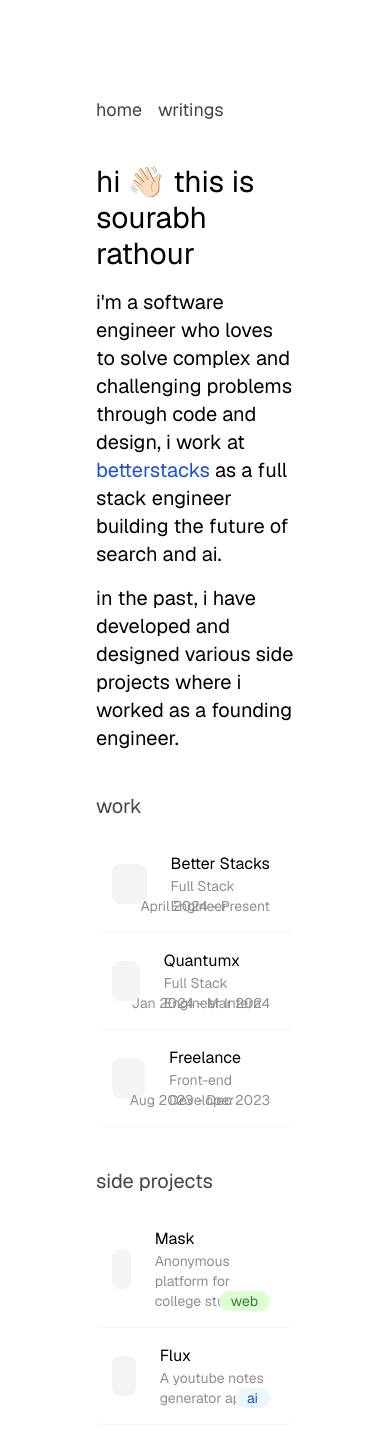
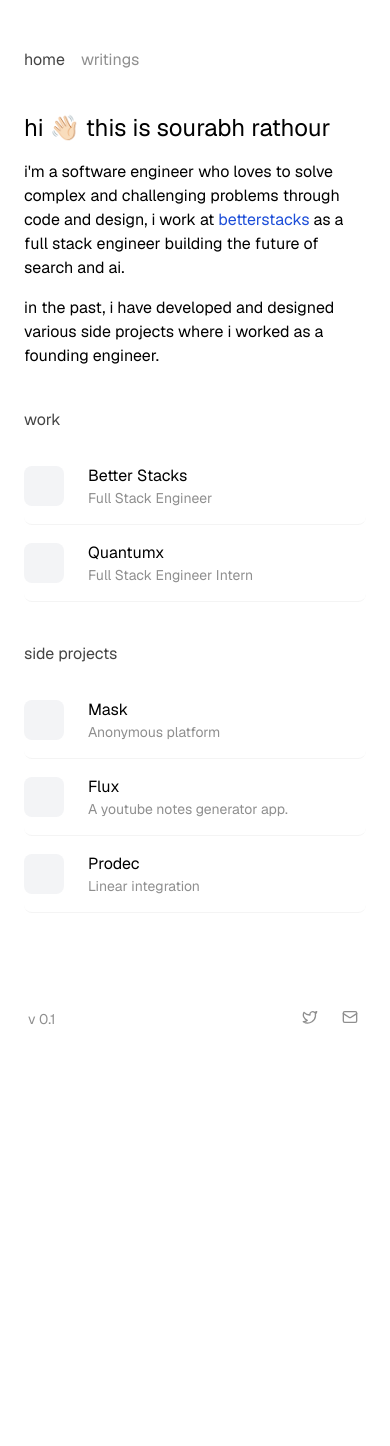
Before and after one commit to sourabhrathourr/portfolio, a Next.js app: page / in a window 390 px wide. Shown: the top 1446 px of the page. After the commit the page ends 1077 px from the top, so only its background shows below. Built offline with nearby package versions, Linux system fonts and the light colour scheme.

Commit message:
style: improving responsiveness in mobile devices

```diff
--- a/app/page.tsx
+++ b/app/page.tsx
@@ -1,28 +1,34 @@
+import Footer from "@/components/Footer";
 import Navbar from "@/components/Navbar";
 import ProjectSection from "@/components/ProjectSection";
 import WorkSection from "@/components/WorkSection";
 
 export default function Home() {
   return (
-    <main className="flex  l-0 r-0 m-auto flex-col xl:w-[45%] lg:w-[60%] antialiased  gap-4 p-24">
+    <main className="flex max-sm:px-6 max-sm:py-12  l-0 r-0 m-auto flex-col  xl:w-[45%] lg:w-[60%] antialiased  gap-4 p-24">
       <Navbar />
-      <h1 className="text-3xl antialiased mt-6 ">
+      <h1 className="text-3xl max-sm:text-2xl antialiased mt-6 ">
         hi 👋🏻 this is sourabh rathour
       </h1>
-      <p className="text-xl antialiased">
+      <p className="text-xl max-sm:text-base antialiased">
         i'm a software engineer who loves to solve complex and challenging
         problems through code and design, i work at
         <span className="text-blue-700 cursor-pointer"> betterstacks</span> as a
         full stack engineer building the future of search and ai.
       </p>
-      <p className="text-xl antialiased">
+      <p className="text-xl max-sm:text-base antialiased">
         in the past, i have developed and designed various side projects where i
         worked as a founding engineer.
       </p>
-      <h2 className="text-xl antialiased mt-6 text-[#444]">work</h2>
+      <h2 className="text-xl max-sm:text-base antialiased mt-6 text-[#444]">
+        work
+      </h2>
       <WorkSection />
-      <h2 className="text-xl antialiased mt-6 text-[#444]">side projects</h2>
+      <h2 className="text-xl max-sm:text-base antialiased mt-6 text-[#444]">
+        side projects
+      </h2>
       <ProjectSection />
+      <Footer />
     </main>
   );
 }
--- /dev/null
+++ b/components/Footer.tsx
@@ -0,0 +1,15 @@
+import { Twitter, Mail } from "lucide-react";
+
+const Footer = () => {
+  return (
+    <footer className="flex antialiased justify-between mt-20">
+      <span className="text-[#8F8F8F] ml-1 text-sm cursor-pointer">v 0.1</span>
+      <div className="flex gap-6 text-[#8F8F8F] mr-2">
+        <Twitter className="cursor-pointer" size={16} />
+        <Mail className="cursor-pointer" size={16} />
+      </div>
+    </footer>
+  );
+};
+
+export default Footer;
--- a/components/Navbar.tsx
+++ b/components/Navbar.tsx
@@ -1,9 +1,11 @@
 const Navbar = () => {
   return (
     <nav>
-      <ul className="flex gap-4 text-lg text-[#444]">
+      <ul className="flex gap-4 max-sm:text-base text-lg text-[#444]">
         <li className="cursor-pointer antialiased">home</li>
-        <li className="cursor-pointer antialiased">writings</li>
+        <li className="cursor-pointer antialiased text-[#444]/60 hover:text-[#444]">
+          writings
+        </li>
       </ul>
     </nav>
   );
--- a/components/ProjectSection.tsx
+++ b/components/ProjectSection.tsx
@@ -16,7 +16,7 @@ const projectData = [
   {
     id: 1,
     name: "Mask",
-    description: "Anonymous platform for college students",
+    description: "Anonymous platform",
     tag: "web",
     tagProp: "bg-[#DDFECE] text-[#3A7D44]",
   },
@@ -26,6 +26,13 @@ const projectData = [
     description: "A youtube notes generator app.",
     tag: "ai",
     tagProp: "bg-[#EAF7FE] text-[#1d4ed8]",
+  },
+  {
+    id: 2,
+    name: "Prodec",
+    description: "Linear integration",
+    tag: "ongoing",
+    tagProp: "bg-[#FEF3DC] text-[#6B4006]",
   },
 ];
 
@@ -41,16 +48,16 @@ const ProjectSection = () => {
 
 const ProjectCard = ({ project }: ProjectCardProps) => {
   return (
-    <div className="flex relative antialiased border-b border-[#8f8f8f]/10 py-4 px-4 rounded-lg cursor-pointer items-center gap-6 hover:bg-[#EDEDED]/30 hover:border-[#EDEDED]/30">
+    <div className="flex relative antialiased border-b border-[#8f8f8f]/10 py-4 px-4 max-sm:px-0 rounded-lg cursor-pointer items-center gap-6 hover:bg-[#EDEDED]/30 hover:border-[#EDEDED]/30">
       <BrandIcon />
       <div className="">
-        <h1 className="antialiased">{project.name}</h1>
+        <h1 className="antialiased text-base">{project.name}</h1>
         <p className="text-sm text-[#8F8F8F] antialiased">
           {project.description}
         </p>
       </div>
       <span
-        className={`absolute bottom-4 antialiased right-6 text-sm  ${project.tagProp}  px-3 rounded-full`}
+        className={`absolute bottom-4 max-sm:hidden antialiased right-6 text-sm  ${project.tagProp}  px-3 rounded-full`}
       >
         {project.tag}
       </span>
--- a/components/WorkSection.tsx
+++ b/components/WorkSection.tsx
@@ -24,12 +24,6 @@ const workData = [
     position: "Full Stack Engineer Intern",
     duration: "Jan 2024 - Mar 2024",
   },
-  {
-    id: 3,
-    company: "Freelance",
-    position: "Front-end Developer",
-    duration: "Aug 2023 - Dec 2023",
-  },
 ];
 
 const WorkSection = () => {
@@ -44,13 +38,13 @@ const WorkSection = () => {
 
 const WorkCard = ({ work }: WorkCardProps) => {
   return (
-    <div className="flex relative border-b border-[#8f8f8f]/10 py-4 px-4 rounded-lg cursor-pointer items-center gap-6 hover:bg-[#EDEDED]/30 hover:border-[#EDEDED]/30">
+    <div className="flex relative border-b border-[#8f8f8f]/10 py-4 px-4 max-sm:px-0 rounded-lg cursor-pointer items-center gap-6 hover:bg-[#EDEDED]/30 hover:border-[#EDEDED]/30">
       <BrandIcon />
       <div className="">
-        <h1 className="antialiased">{work.company}</h1>
+        <h1 className="antialiased text-base">{work.company}</h1>
         <p className="text-sm text-[#8F8F8F]">{work.position}</p>
       </div>
-      <span className="absolute bottom-4 right-6 text-sm text-[#8F8F8F]">
+      <span className="absolute max-sm:hidden bottom-4 right-6 text-sm text-[#8F8F8F]">
         {work.duration}
       </span>
     </div>
--- a/package.json
+++ b/package.json
@@ -10,6 +10,7 @@
   },
   "dependencies": {
     "geist": "^1.3.1",
+    "lucide-react": "^0.414.0",
     "next": "14.2.5",
     "react": "^18",
     "react-dom": "^18"
```
Also changed, not shown: 1 other file (tests, documents, lock files or other folders).
